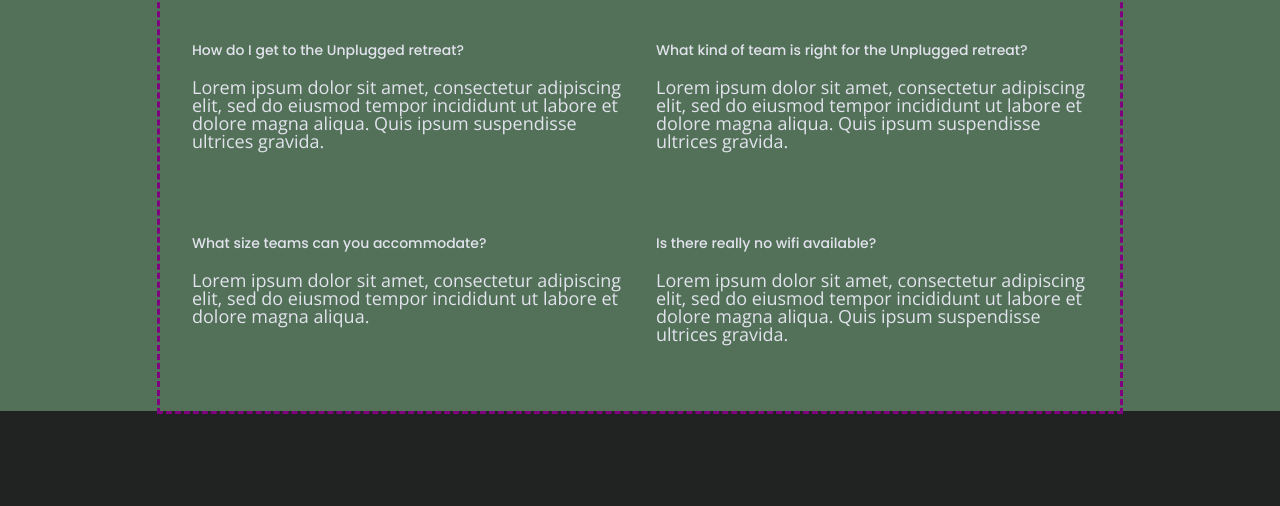
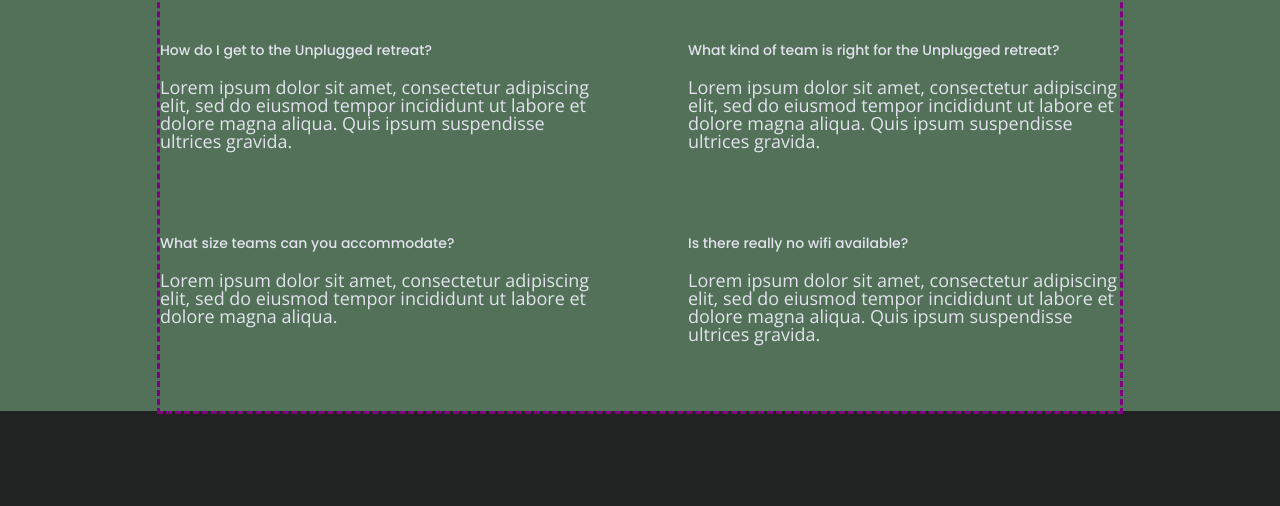
Before and after one commit to Mardi-D/unplugged_md, a website: page faq/index.html in a window 1280 px wide. Shown: the part 235-741 px from the top of the page. Drawn offline with nearby package versions, Linux system fonts and the light colour scheme.

Commit message:
Cleaned up final code

```diff
--- a/css/main.css
+++ b/css/main.css
@@ -387,7 +387,7 @@ input[type=button] {
 
 .faq .content-wrapper {
   display: flex;
-  justify-content: space-evenly;
+  justify-content: center;
   align-items: flex-start;
   flex-flow: row wrap;
   margin: 50px 0 0 0;
@@ -498,6 +498,7 @@ input[type=button] {
    Modify as content requires.
    ========================================================================== */
    @media only screen and (min-width: 768px) {
+
      /*Tablet styles here*/
 
     /* General styles */
@@ -563,6 +564,7 @@ input[type=button] {
         margin: 0;
     }
 
+
     /* Features */
 
     .features h2 {
@@ -585,6 +587,7 @@ input[type=button] {
       display: flex;
       justify-content: space-between;
     }
+
 
     .reviews article figure,
     .reviews article div {
@@ -665,9 +668,8 @@ input[type=button] {
     font-size: 1.5em;
   }
 
+    /* ========== FAQ table =================== */
 
-
-    /********/ FAQ tablet  /********/
     .faq .content-wrapper{
       justify-content: space-between;
     }
```
